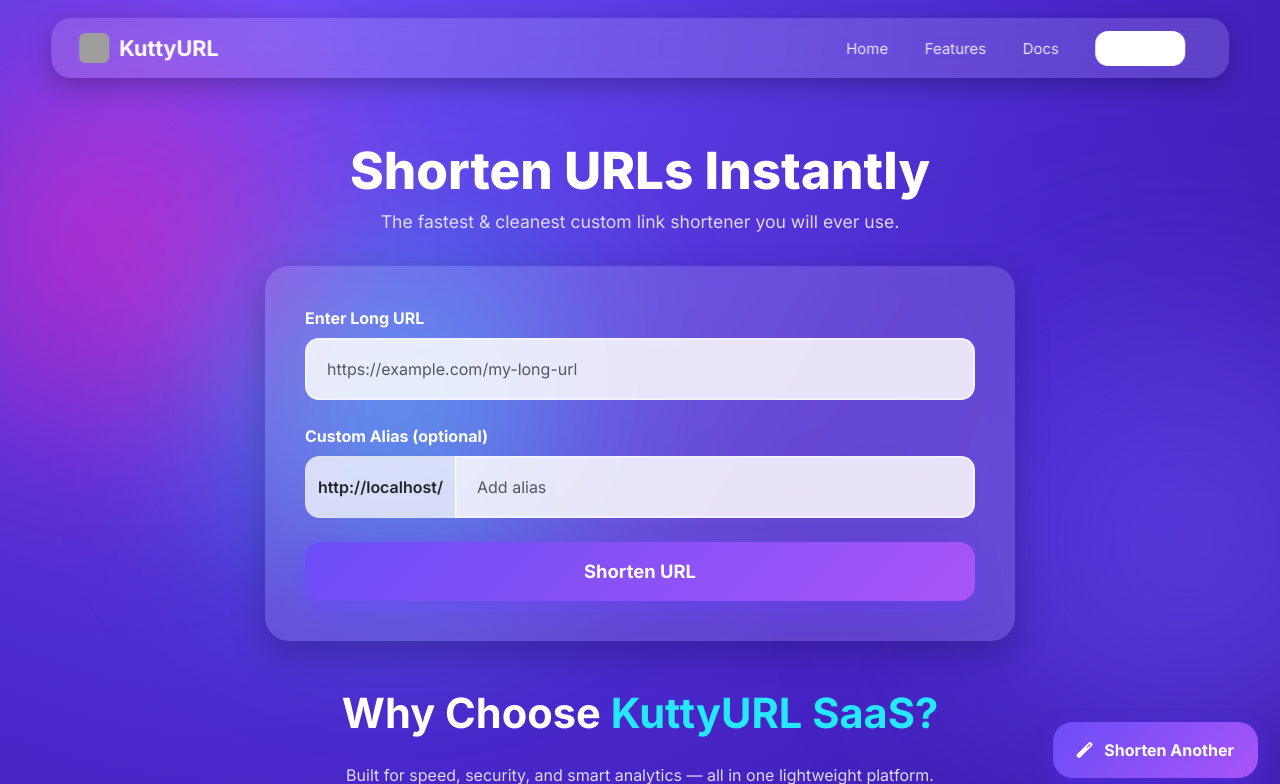
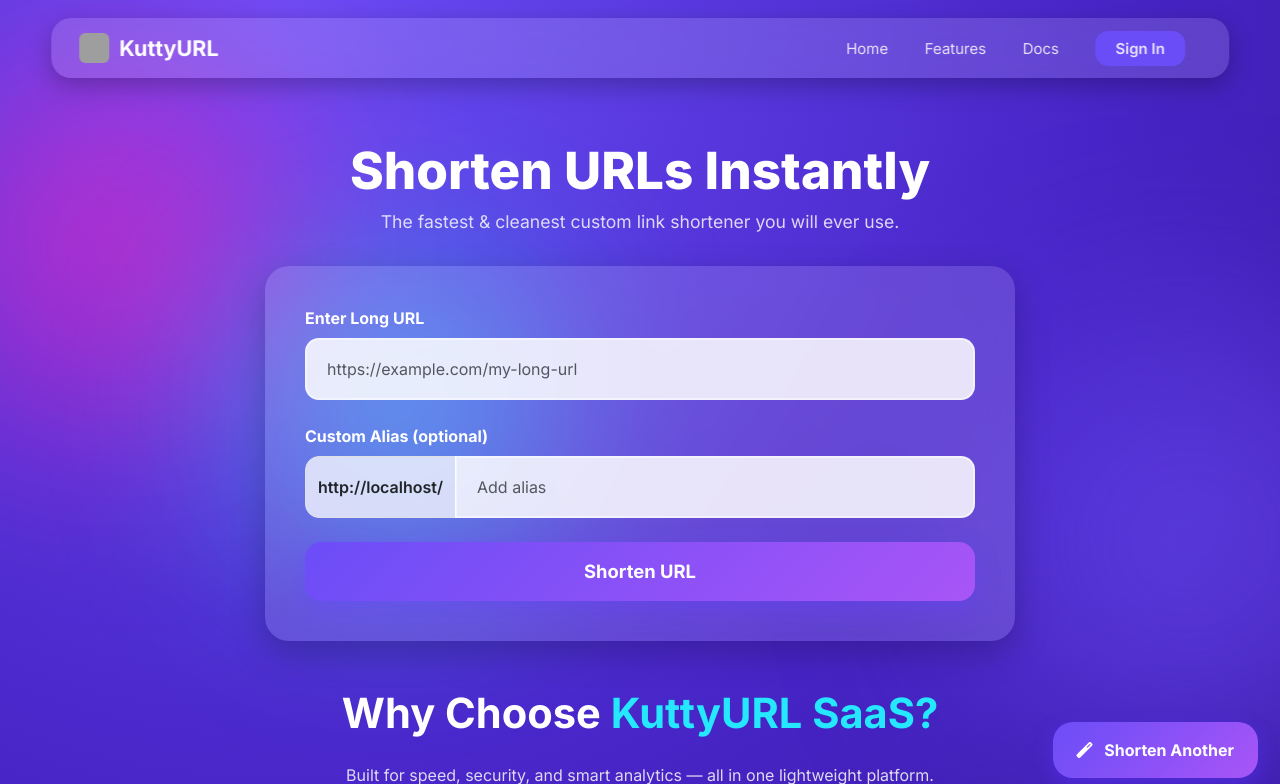
Before and after one commit to SANTHOSH-VJ/url-saas, a Flask app: page / in a window 1280 px wide. Shown: the top 784 px of the page. Run offline with Flask 3, Linux system fonts and the light colour scheme; grey boxes are pictures that could not be loaded.

Commit message:
Change nav button background color to #6b4df7

```diff
--- a/templates/index.html
+++ b/templates/index.html
@@ -106,7 +106,7 @@
         .nav-links a:hover { color: white; }
 
         .nav-btn {
-            background: white;
+            background: #6b4df7;
             padding: 8px 20px;
             color: #6b4df7;
             font-weight: 600;
```
